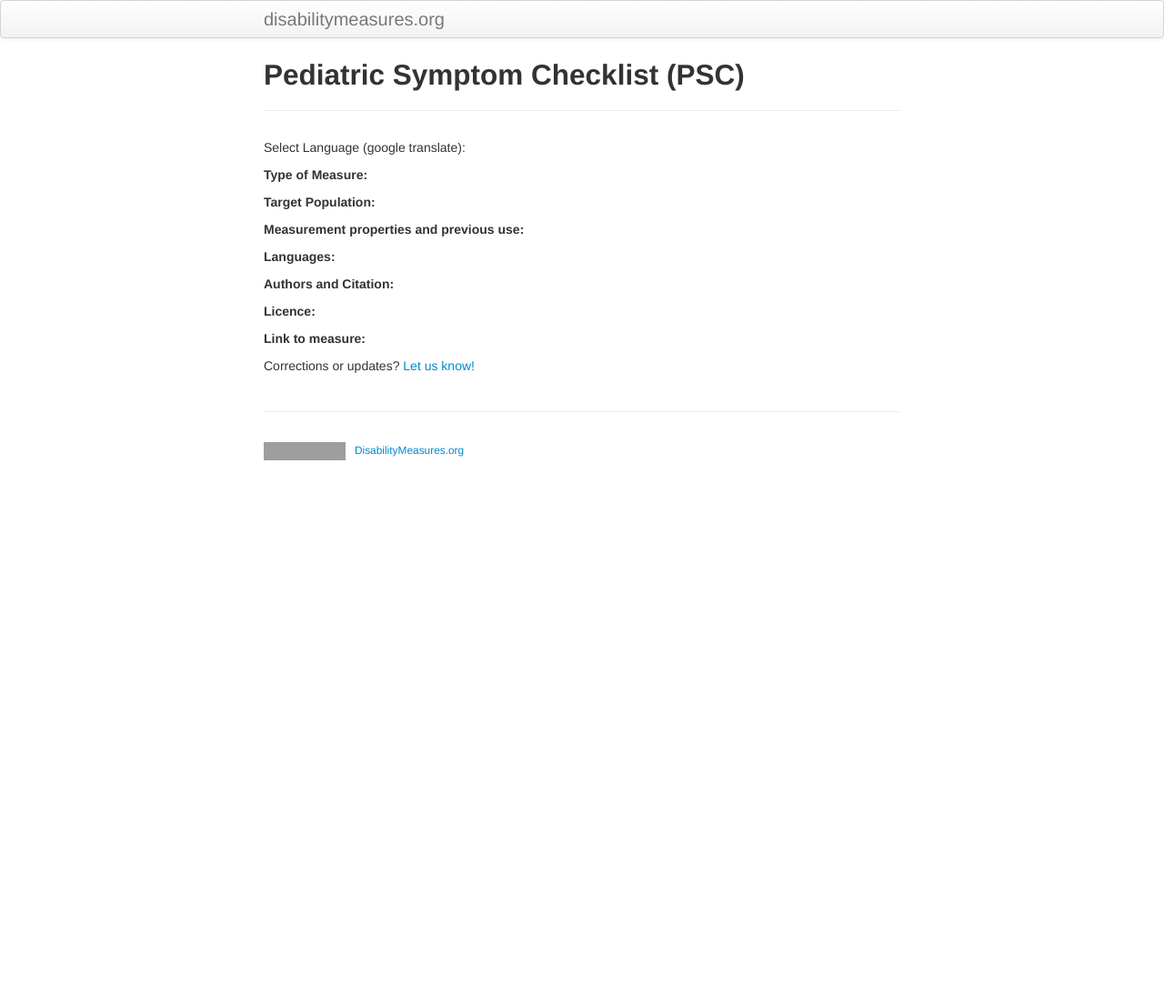
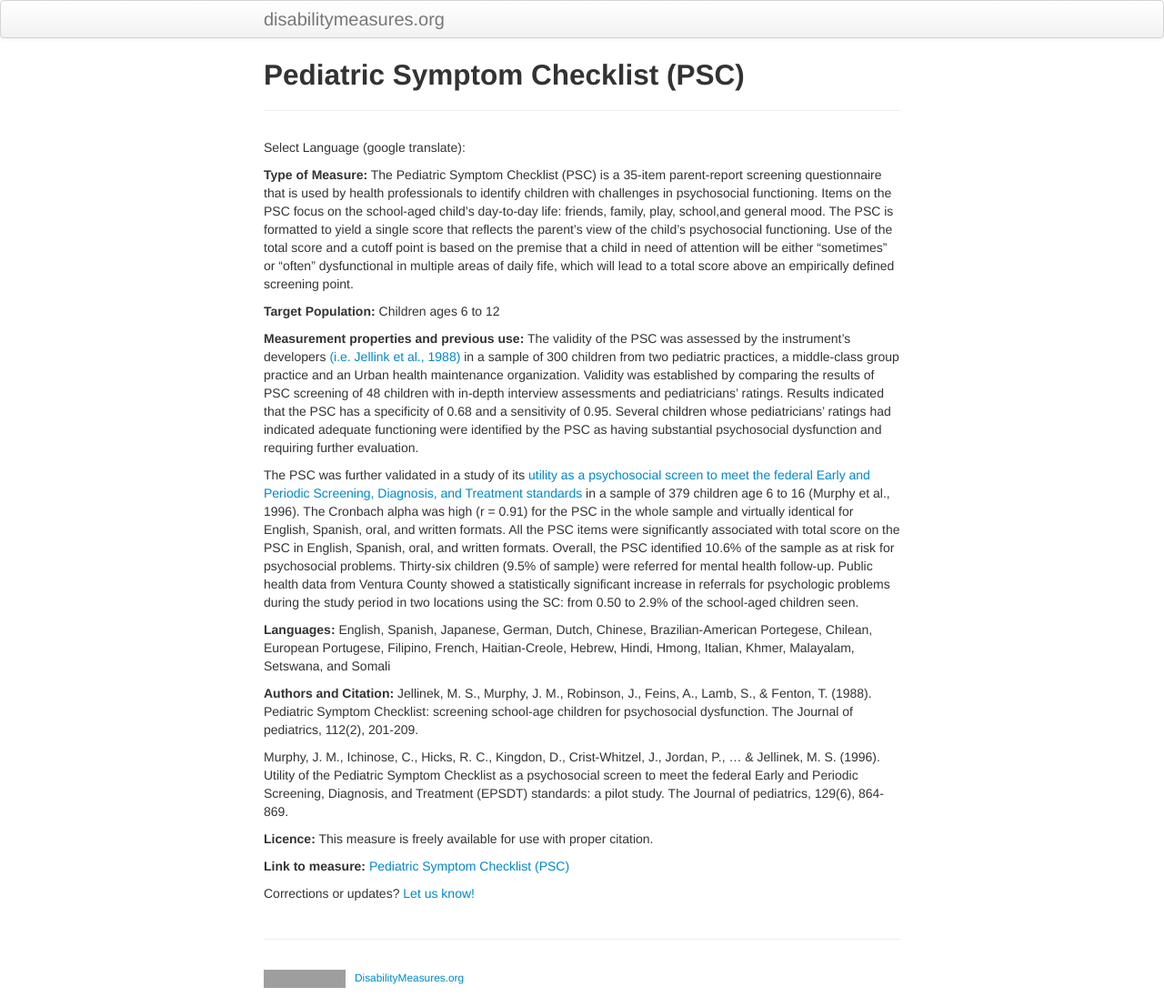
Before and after one commit to mjmaenner/disabilitymeasures, a Jekyll site: the page built from PSC/index.md, in a window 1280 px wide. Shown: the whole page at 91% size. Built offline with Jekyll 4.4.1, drawn with Linux system fonts in a browser that asks for light colours; before the commit the page ends 900 px from its top, so only the background shows below that; grey boxes are pictures that could not be loaded.

Commit message:
completed psc

```diff
--- a/PSC/index.md
+++ b/PSC/index.md
@@ -13,18 +13,22 @@ function googleTranslateElementInit() {
 }
 </script><script type="text/javascript" src="//translate.google.com/translate_a/element.js?cb=googleTranslateElementInit"></script>
 
-**Type of Measure:**
+**Type of Measure:**  The Pediatric Symptom Checklist (PSC) is a 35-item parent-report screening questionnaire that is used by health professionals to identify children with challenges in psychosocial functioning. Items on the PSC focus on the school-aged child's day-to-day life: friends, family, play, school,and general mood. The PSC is formatted to yield a single score that reflects the parent's view of the child's psychosocial functioning. Use of the total score and a cutoff point is based on the premise that a child in need of attention will be either "sometimes" or "often" dysfunctional in multiple areas of daily fife, which will lead to a total score above an empirically defined screening point.
 
-**Target Population:**
+**Target Population:** Children ages 6 to 12
 
-**Measurement properties and previous use:**
+**Measurement properties and previous use:** The validity of the PSC was assessed by the instrument's developers [(i.e. Jellink et al., 1988)](http://www.sciencedirect.com/science/article/pii/S0022347688800568) in a sample of 300 children from two pediatric practices, a middle-class group practice and an Urban health maintenance organization. Validity was established by comparing the results of PSC screening of 48 children with in-depth interview assessments and pediatricians' ratings. Results indicated that the PSC has a specificity of 0.68 and a sensitivity of 0.95. Several children whose pediatricians' ratings had indicated adequate functioning were identified by the PSC as having substantial psychosocial dysfunction and requiring further evaluation.
 
-**Languages:**
+The PSC was further validated in a study of its [utility as a psychosocial screen to meet the federal Early and Periodic Screening, Diagnosis, and Treatment standards](https://www.ncbi.nlm.nih.gov/pubmed/8969728) in a sample of 379 children age 6 to 16 (Murphy et al., 1996). The Cronbach alpha was high (r = 0.91) for the PSC in the whole sample and virtually identical for English, Spanish, oral, and written formats. All the PSC items were significantly associated with total score on the PSC in English, Spanish, oral, and written formats. Overall, the PSC identified 10.6% of the sample as at risk for psychosocial problems. Thirty-six children (9.5% of sample) were referred for mental health follow-up. Public health data from Ventura County showed a statistically significant increase in referrals for psychologic problems during the study period in two locations using the SC: from 0.50 to 2.9% of the school-aged children seen.
 
-**Authors and Citation:**
+**Languages:** English, Spanish, Japanese, German, Dutch, Chinese, Brazilian-American Portegese, Chilean, European Portugese, Filipino, French, Haitian-Creole, Hebrew, Hindi, Hmong, Italian, Khmer, Malayalam, Setswana, and Somali
 
-**Licence:**
+**Authors and Citation:** Jellinek, M. S., Murphy, J. M., Robinson, J., Feins, A., Lamb, S., & Fenton, T. (1988). Pediatric Symptom Checklist: screening school-age children for psychosocial dysfunction. The Journal of pediatrics, 112(2), 201-209.
 
-**Link to measure:**
+Murphy, J. M., Ichinose, C., Hicks, R. C., Kingdon, D., Crist-Whitzel, J., Jordan, P., ... & Jellinek, M. S. (1996). Utility of the Pediatric Symptom Checklist as a psychosocial screen to meet the federal Early and Periodic Screening, Diagnosis, and Treatment (EPSDT) standards: a pilot study. The Journal of pediatrics, 129(6), 864-869.
+
+**Licence:** This measure is freely available for use with proper citation.
+
+**Link to measure:** [Pediatric Symptom Checklist (PSC)](http://www.massgeneral.org/psychiatry/services/psc_forms.aspx)
 
 Corrections or updates? [Let us know!](http://disabilitymeasures.org/contact)
```
